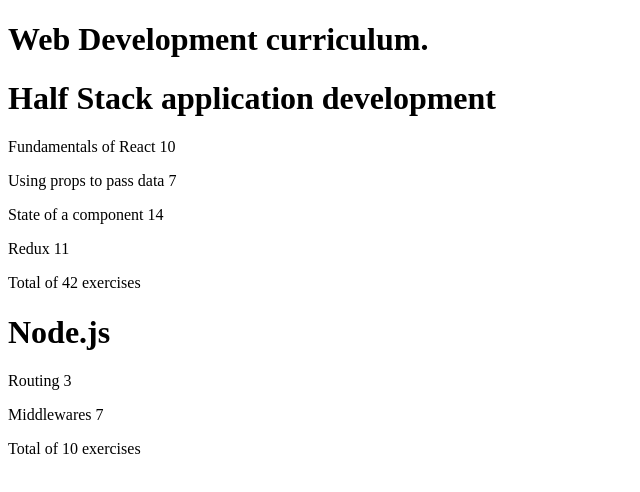
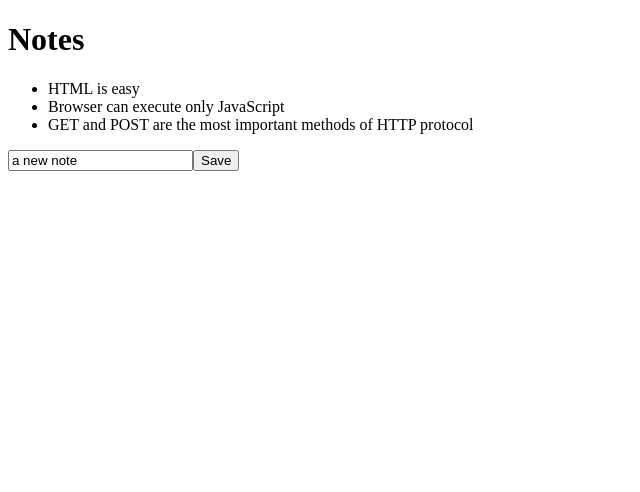
Before and after one commit to zishanx/Helsinki, a React (Vite) app in the folder part2/: page / in a window 1280 px wide. Shown: the top 492 px of the page, without its empty margins (0-640 px from the left). Built offline with nearby package versions, Linux system fonts and the light colour scheme.

Commit message:
learning form

```diff
--- a/part2/src/App.jsx
+++ b/part2/src/App.jsx
@@ -1,58 +1,44 @@
-import Course from "./components/Course"
+import { useState } from 'react'
+import Note from './components/Note'
 
-const App = () => {
-  const courses = [
-    {
-      name: 'Half Stack application development',
-      id: 1,
-      parts: [
-        {
-          name: 'Fundamentals of React',
-          exercises: 10,
-          id: 1
-        },
-        {
-          name: 'Using props to pass data',
-          exercises: 7,
-          id: 2
-        },
-        {
-          name: 'State of a component',
-          exercises: 14,
-          id: 3
-        },
-        {
-          name: 'Redux',
-          exercises: 11,
-          id: 4
-        }
-      ]
-    },
-    {
-      name: 'Node.js',
-      id: 2,
-      parts: [
-        {
-          name: 'Routing',
-          exercises: 3,
-          id: 1
-        },
-        {
-          name: 'Middlewares',
-          exercises: 7,
-          id: 2
-        }
-      ]
+
+const App = (props) => {
+  const [notes, setNotes] = useState(props.notes)
+
+  const [newNote, setNewNote] = useState('a new note')
+
+  const addNote = (event) => {
+    event.prenvetDefault()
+    console.log('button clicked', event.target)
+    const noteObject = {
+      content: newNote,
+      important: Math.random() < 0.5,
+      id: String(notes.length + 1)
     }
-  ]
+
+    setNotes(notes.concat(noteObject))
+    setNewNote('')
+  }
+
+  const handleNoteChange = (event) => {
+    console.log(event.target.value)
+    setNewNote(event.target.value)
+  }
 
   return (
-    <>
-      <h1>Web Development curriculum.</h1>
-      <Course course={courses} />
-    </>
+    <div>
+      <h1>Notes</h1>
+      <ul>
+        {notes.map(note =>
+          <Note key={note.id} note={note} />
+        )}
+      </ul>
+      <form onSubmit={addNote}>
+        <input type="text" value={newNote} onChange={handleNoteChange} />
+        <button type='submit'> Save</button>
+      </form>
+    </div>
   )
-
 }
 
 export default App
```
